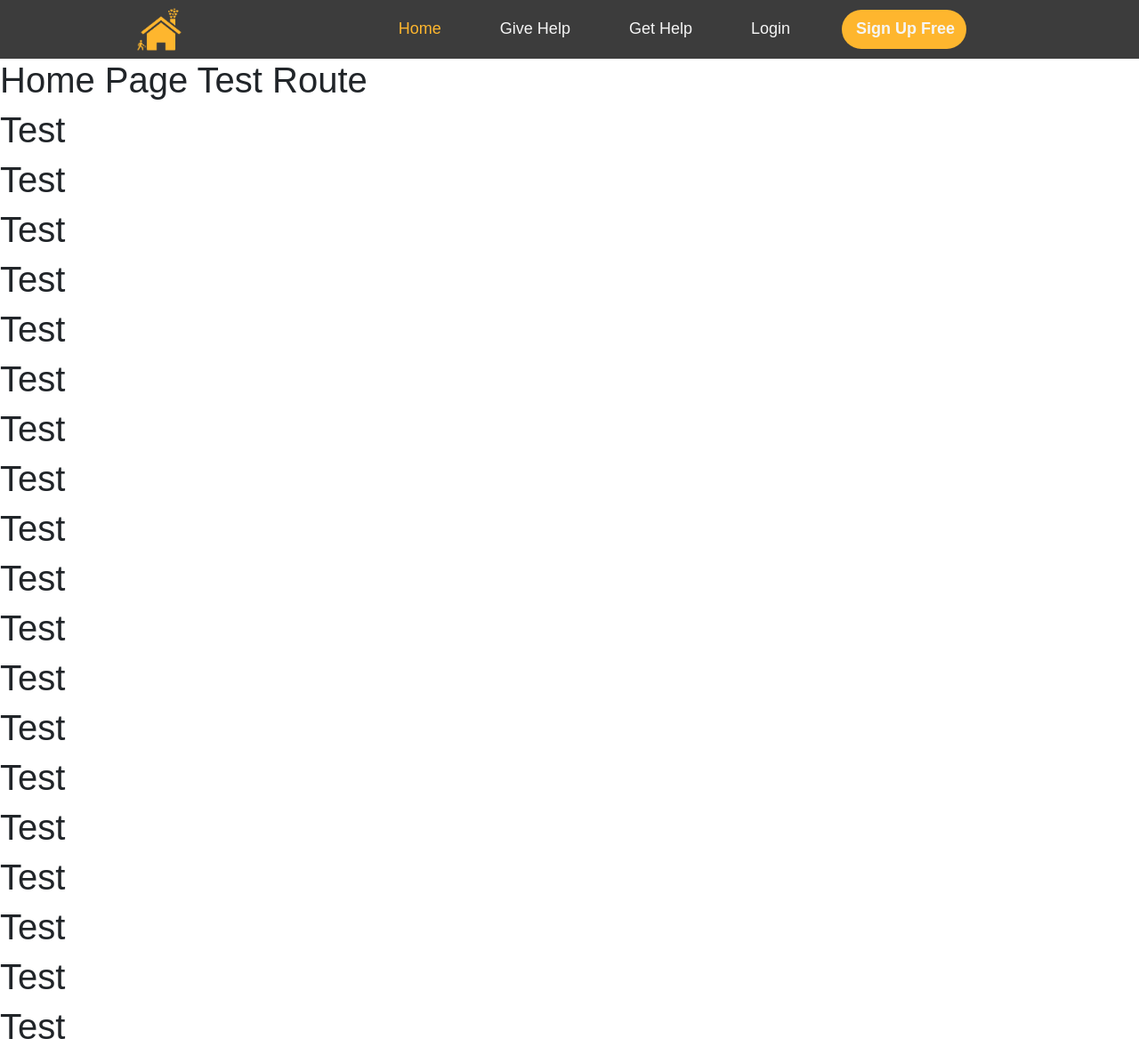
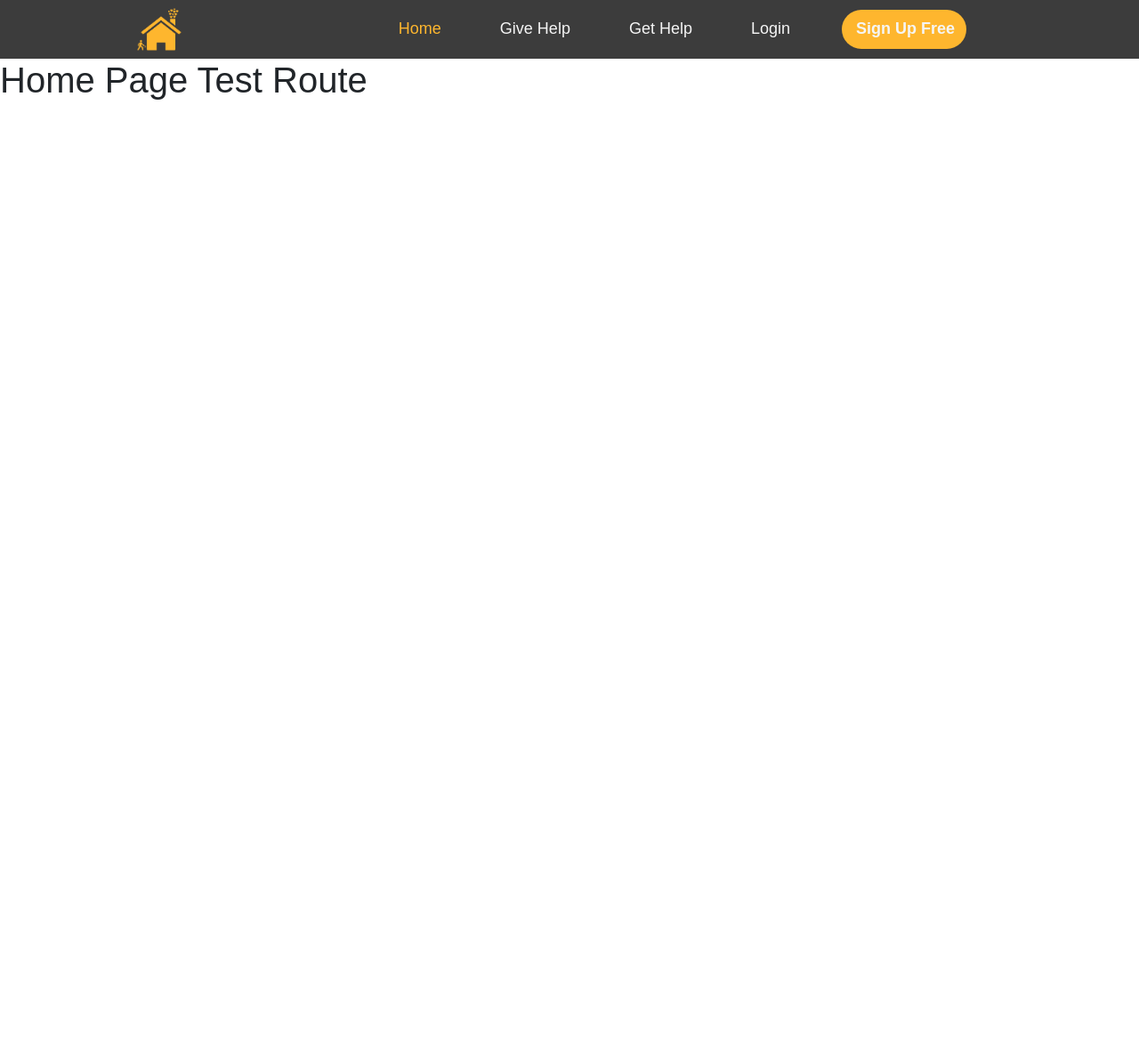
Before and after one commit to LouieOHagan/Covid-Companion-Website, a Flask app: page / in a window 1280 px wide. Shown: the whole page at 89% size. After the commit the page ends 112 px from the top, so only its background shows below. Run offline with Flask 2, Linux system fonts and the light colour scheme; some libraries are stand-ins or nearby versions.

Commit message:
Fix: Adjusted height of bottom navbar when width is <350px so Help and Up arent dissapearing underneath. Also removed testing text and added comments to base.html

```diff
--- a/static/css/style.css
+++ b/static/css/style.css
@@ -121,7 +121,6 @@ body {
     color: #f5f5f5;
 }
 
-
 /* --------------------------Media Query */
 
 /* Active for screen sizes under 992px */
@@ -134,3 +133,13 @@ body {
         margin-right: 40px;
     }
 }
+
+@media (max-width: 350px) {
+    .phone-nav ul {
+        height: 70px;
+    }
+
+    .phone-nav ul li {
+        padding: 5px;
+    }
+}
--- a/templates/base.html
+++ b/templates/base.html
@@ -54,7 +54,7 @@
     </div>
     <!-- / .Navigation Bar -->
 
-
+    <!-- Small Screen Bottom Navigation Bar -->
                 <div class="phone-nav d-block d-md-none">
                     <ul>
                         <li>
@@ -79,28 +79,10 @@
                         </li>
                     </ul>
                 </div>
+    <!-- /. Small Screen Bottom Navigation Bar -->
 
     {% block content %}
     {% endblock %}
 
-    <h1>Test</h1>
-    <h1>Test</h1>
-    <h1>Test</h1>
-    <h1>Test</h1>
-    <h1>Test</h1>
-    <h1>Test</h1>
-    <h1>Test</h1>
-    <h1>Test</h1>
-    <h1>Test</h1>
-    <h1>Test</h1>
-    <h1>Test</h1>
-    <h1>Test</h1>
-    <h1>Test</h1>
-    <h1>Test</h1>
-    <h1>Test</h1>
-    <h1>Test</h1>
-    <h1>Test</h1>
-    <h1>Test</h1>
-    <h1>Test</h1>
 </body>
 </html>
```
